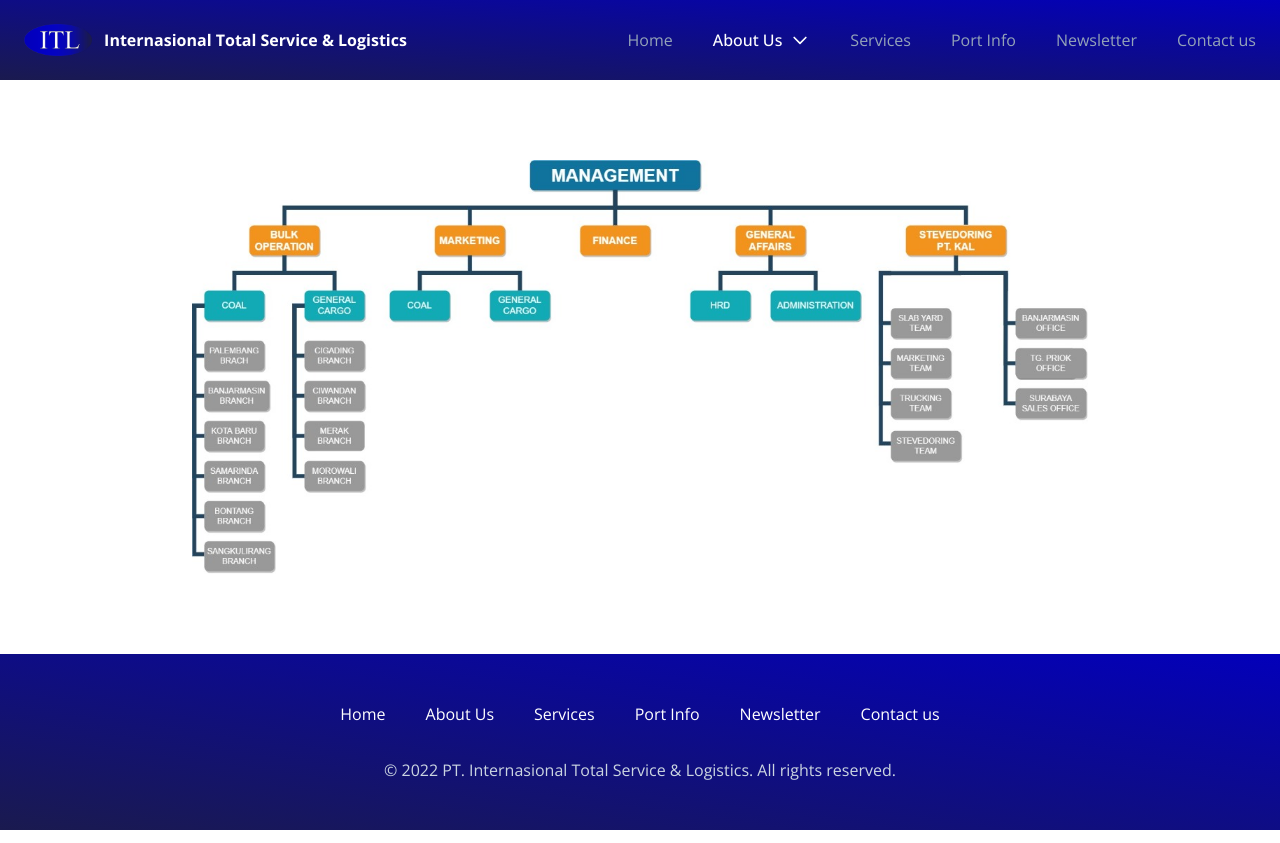
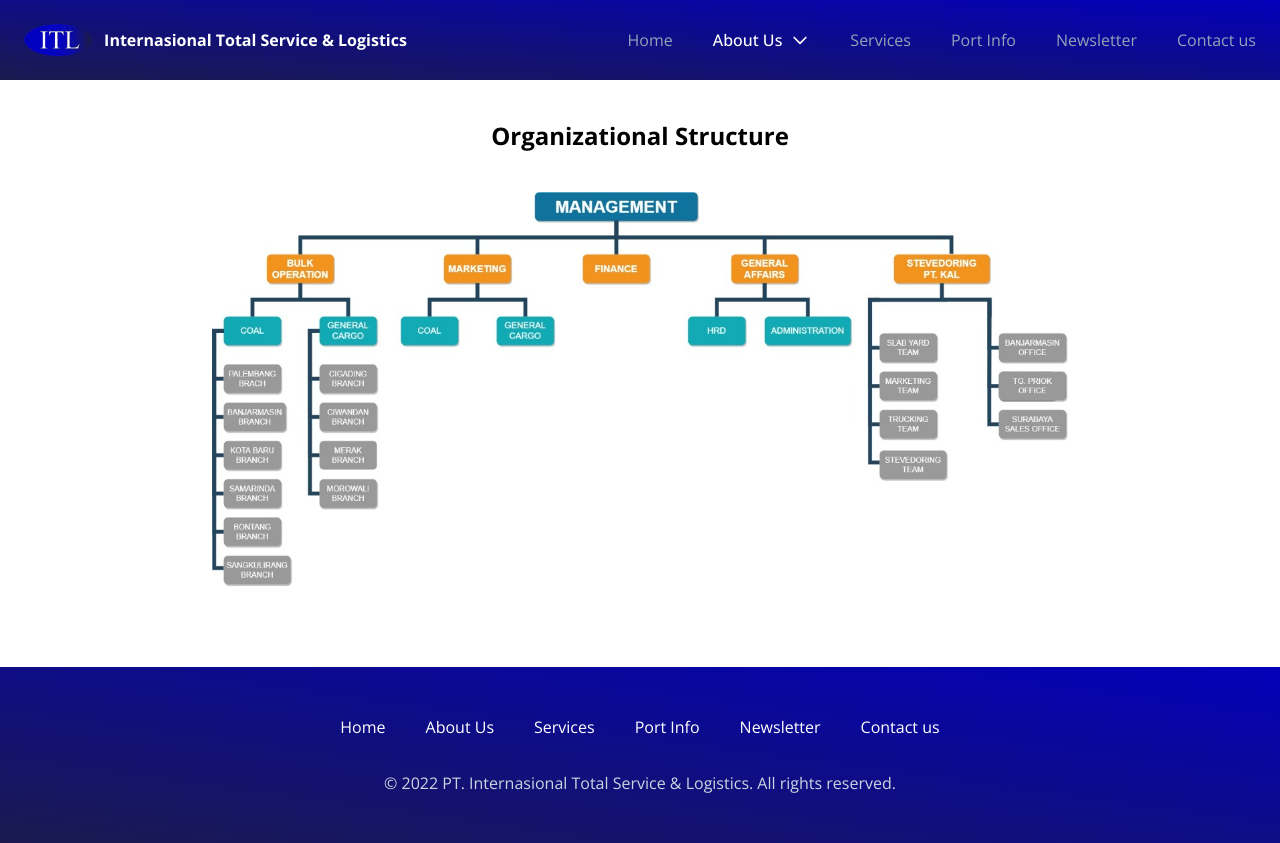
Before and after one commit to itldev2022/website, a Next.js app: page /about-us/organizational-structure in a window 1280 px wide. Built offline with nearby package versions, Linux system fonts and the light colour scheme.

Commit message:
feat: add title on about us pages

```diff
--- a/src/pages/about-us/mission-and-vision.tsx
+++ b/src/pages/about-us/mission-and-vision.tsx
@@ -7,7 +7,10 @@
     <>
       <Seo title='Our Mission & Vision | International Total Service & Logistics' />
       <div className='bg-[#f8f8f8]'>
-        <div className='bg-[#f8f8f8] container max-w-4xl mx-auto py-20'>
+        <div className='bg-[#f8f8f8] container max-w-4xl mx-auto pb-20 pt-10'>
+          <h2 className='font-bold mb-5 text-2xl text-center'>
+            Our Mission and Vision
+          </h2>
           <img src='/vision.png' alt='' />
         </div>
       </div>
--- a/src/pages/about-us/organizational-structure.tsx
+++ b/src/pages/about-us/organizational-structure.tsx
@@ -7,7 +7,10 @@
     <>
       <Seo title='Organizational Structure | International Total Service & Logistics' />
 
-      <div className='container max-w-4xl mx-auto my-20'>
+      <div className='container max-w-4xl mb-20 mt-10 mx-auto px-5'>
+        <h2 className='font-bold mb-10 text-2xl text-center'>
+          Organizational Structure
+        </h2>
         <img src='/management.jpeg' alt='' />
       </div>
     </>
```
